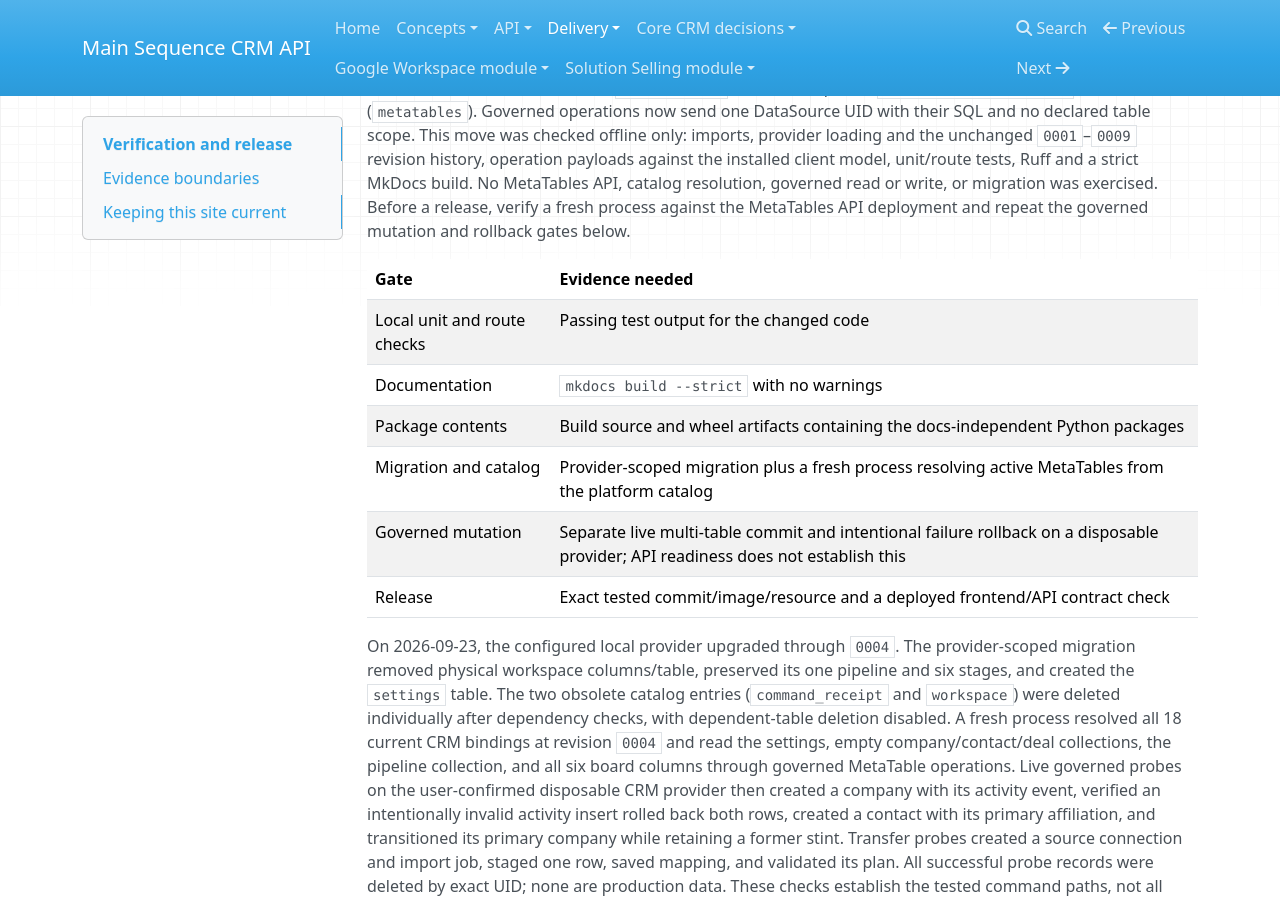
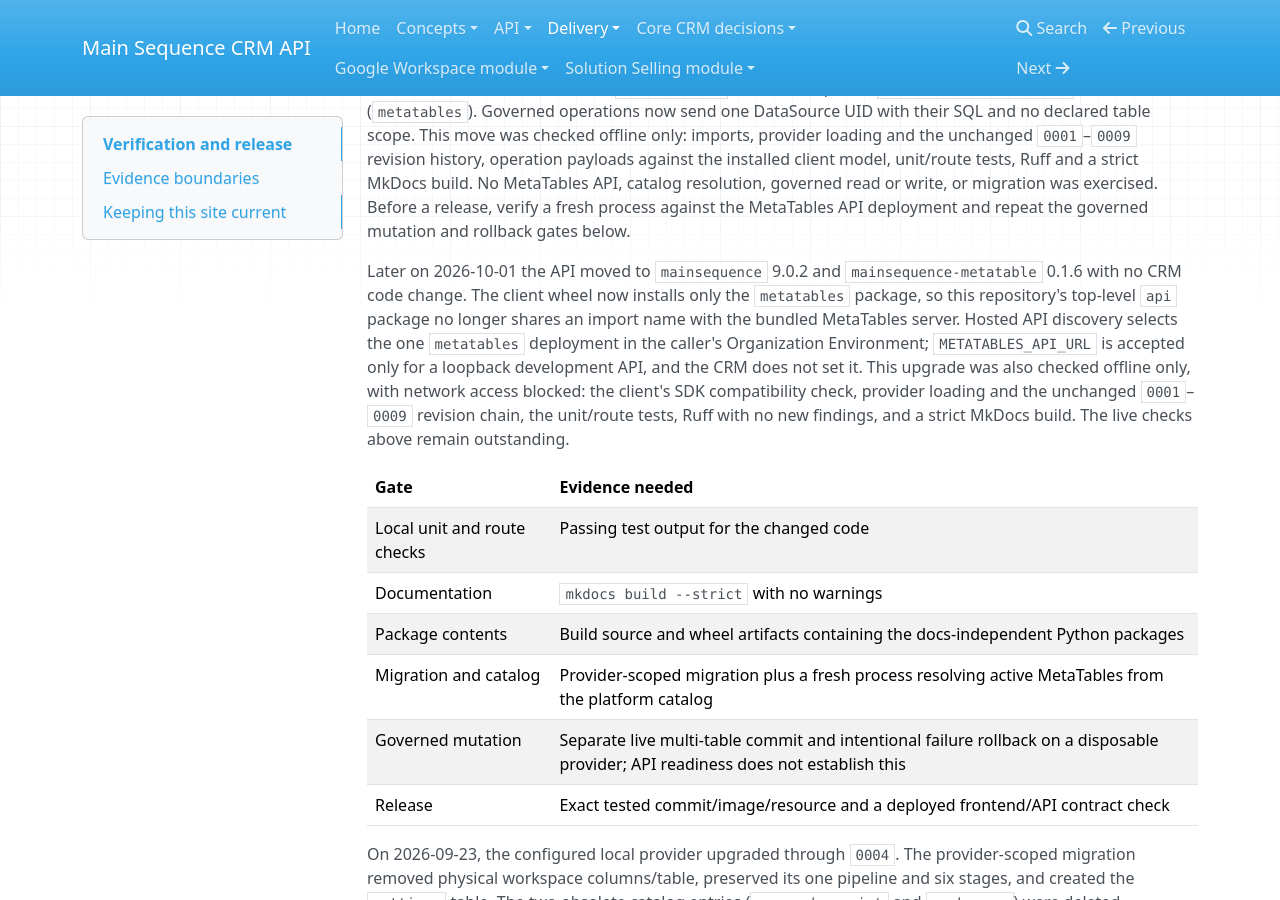
Before and after one commit to mainsequence-projects/MainSequenceCRMAPI, an MkDocs documentation site: the page built from docs/delivery/verification.md, in a window 1280 px wide and 900 px high, scrolled down 548 px. Built offline with MkDocs 1.6.1, drawn with Linux system fonts in a browser that asks for light colours; nearby versions of some CDN libraries.

Commit message:
Move CRM to mainsequence 9.0.2 and mainsequence-metatable 0.1.6
Require mainsequence>=9.0.2,<10 and mainsequence-metatable>=0.1.6,<0.2,
relock only those two packages and regenerate requirements.txt. ms-tau-sdk
stays on its v1.2.12 tag commit and every other pin is unchanged.

The 0.1.6 wheel installs only the metatables package, so the repository's
top-level api package no longer shares its import name with the bundled
MetaTables server. The CRM needs no code or test change: it does not set
METATABLES_API_URL, and governed operations keep sending the resolved
catalog's DataSource UID. Record the offline-only verification of the
upgrade.

Co-Authored-By: Claude Opus 5.5 <noreply@anthropic.com>

```diff
--- a/docs/delivery/verification.md
+++ b/docs/delivery/verification.md
@@ -33,6 +33,18 @@ model, unit/route tests, Ruff and a strict MkDocs build. No MetaTables API,
 catalog resolution, governed read or write, or migration was exercised. Before
 a release, verify a fresh process against the MetaTables API deployment and
 repeat the governed mutation and rollback gates below.
+
+Later on 2026-10-01 the API moved to `mainsequence` 9.0.2 and
+`mainsequence-metatable` 0.1.6 with no CRM code change. The client wheel now
+installs only the `metatables` package, so this repository's top-level `api`
+package no longer shares an import name with the bundled MetaTables server.
+Hosted API discovery selects the one `metatables` deployment in the caller's
+Organization Environment; `METATABLES_API_URL` is accepted only for a loopback
+development API, and the CRM does not set it. This upgrade was also checked
+offline only, with network access blocked: the client's SDK compatibility
+check, provider loading and the unchanged `0001`–`0009` revision chain, the
+unit/route tests, Ruff with no new findings, and a strict MkDocs build. The
+live checks above remain outstanding.
 
 | Gate | Evidence needed |
 | --- | --- |
--- a/pyproject.toml
+++ b/pyproject.toml
@@ -12,8 +12,8 @@ dependencies = [
   "fastapi>=0.110,<1",
   "httpx>=0.28,<1",
   "jinja2>=3.1.6,<4",
-  "mainsequence>=9.0.1,<10",
-  "mainsequence-metatable>=0.1.5,<0.2",
+  "mainsequence>=9.0.2,<10",
+  "mainsequence-metatable>=0.1.6,<0.2",
   "ms-tau-sdk==1.2.12",
   "pydantic[email]>=2.13,<3",
   "PyYAML>=6,<7",
--- a/requirements.txt
+++ b/requirements.txt
@@ -115,11 +115,11 @@ keyring==25.7.0
     #   mainsequence-metatable
 linkify-it-py==2.2.0
     # via markdown-it-py
-mainsequence==9.0.1
+mainsequence==9.0.2
     # via
     #   mainsequence-metatable
     #   mainsequencecrmapi
-mainsequence-metatable==0.1.5
+mainsequence-metatable==0.1.6
     # via mainsequencecrmapi
 mako==1.4.1
     # via alembic
```
Also changed, not shown: 1 other file.
